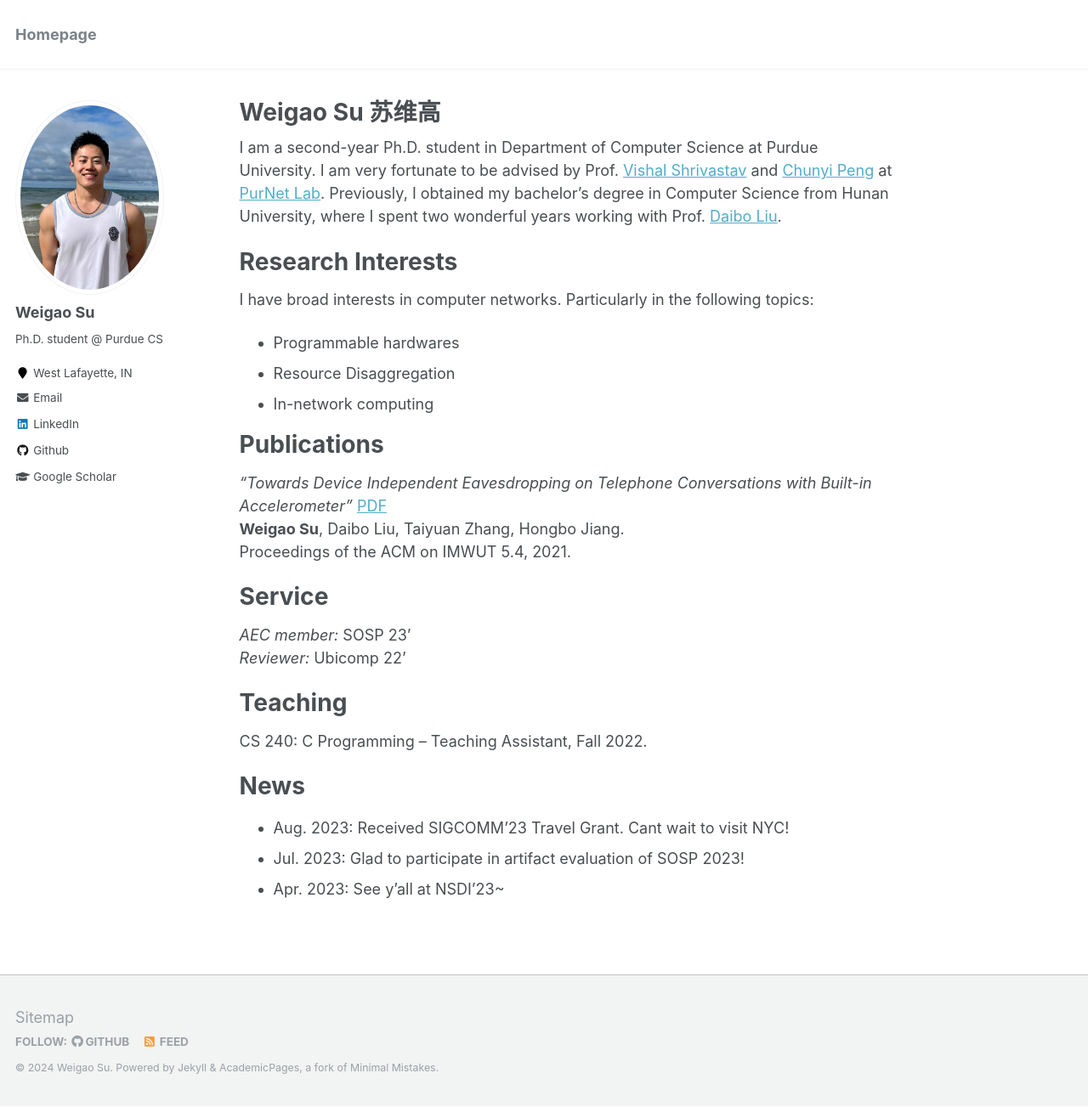
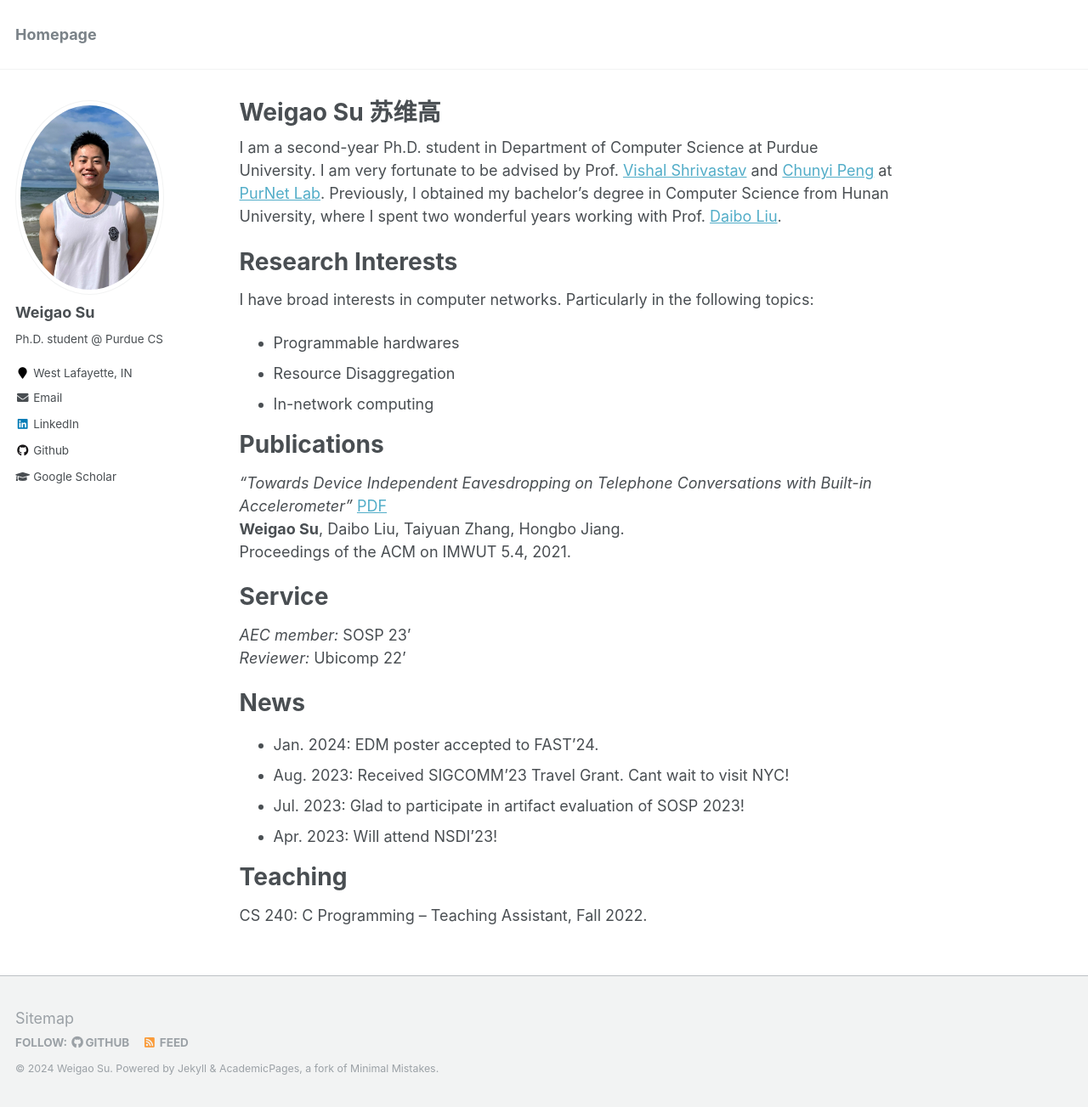
Before and after one commit to wegul/wegul.github.io, a Jekyll site: the page built from _pages/about.md, in a window 1280 px wide and 1303 px high. Shown: the whole window at 85% size. Built offline with Jekyll 4.4.1, drawn with Linux system fonts in a browser that asks for light colours.

Commit message:
Update about.md

```diff
--- a/_pages/about.md
+++ b/_pages/about.md
@@ -47,19 +47,20 @@ Service
 *Reviewer:* Ubicomp 22'
 
 
+
+News
+======
+* Jan. 2024: EDM poster accepted to FAST'24.
+* Aug. 2023: Received SIGCOMM'23 Travel Grant. Cant wait to visit NYC!
+* Jul. 2023: Glad to participate in artifact evaluation of SOSP 2023!
+* Apr. 2023: Will attend NSDI'23!
+
+
+<!--* Mar. 2022: I will join PurdueCS as a Ph.D. student!-->
+<!--* Oct. 2021: One paper accepted to Ubicomp 2021!   -->
+
 Teaching
 =========
 CS 240: C Programming -- Teaching Assistant, Fall 2022.
 
 <!-- CS 536: Data Communication And Computer Networkss -- Teaching Assistant, Spring 2023 (Pending). -->
-
-
-News
-======
-* Aug. 2023: Received SIGCOMM'23 Travel Grant. Cant wait to visit NYC!
-* Jul. 2023: Glad to participate in artifact evaluation of SOSP 2023!
-* Apr. 2023: See y'all at NSDI'23~
-
-
-<!--* Mar. 2022: I will join PurdueCS as a Ph.D. student!-->
-<!--* Oct. 2021: One paper accepted to Ubicomp 2021!   -->
```
